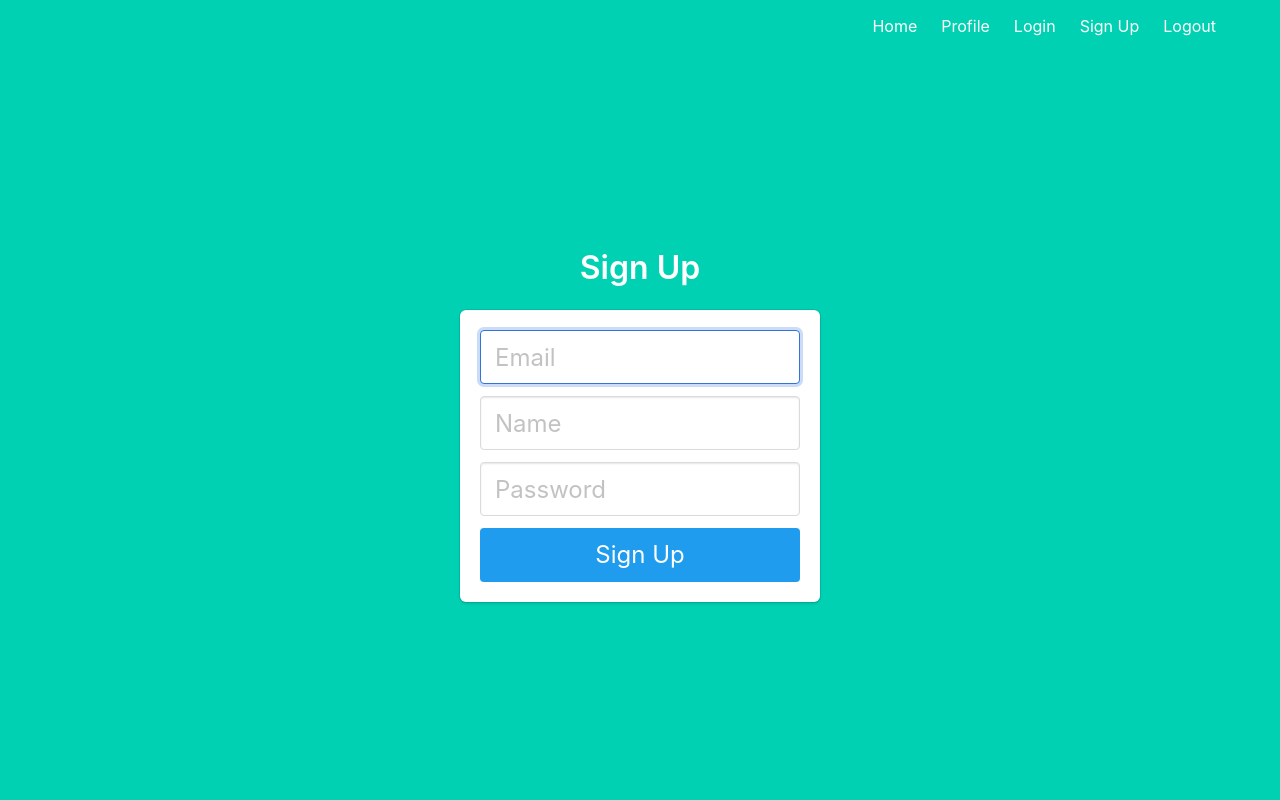
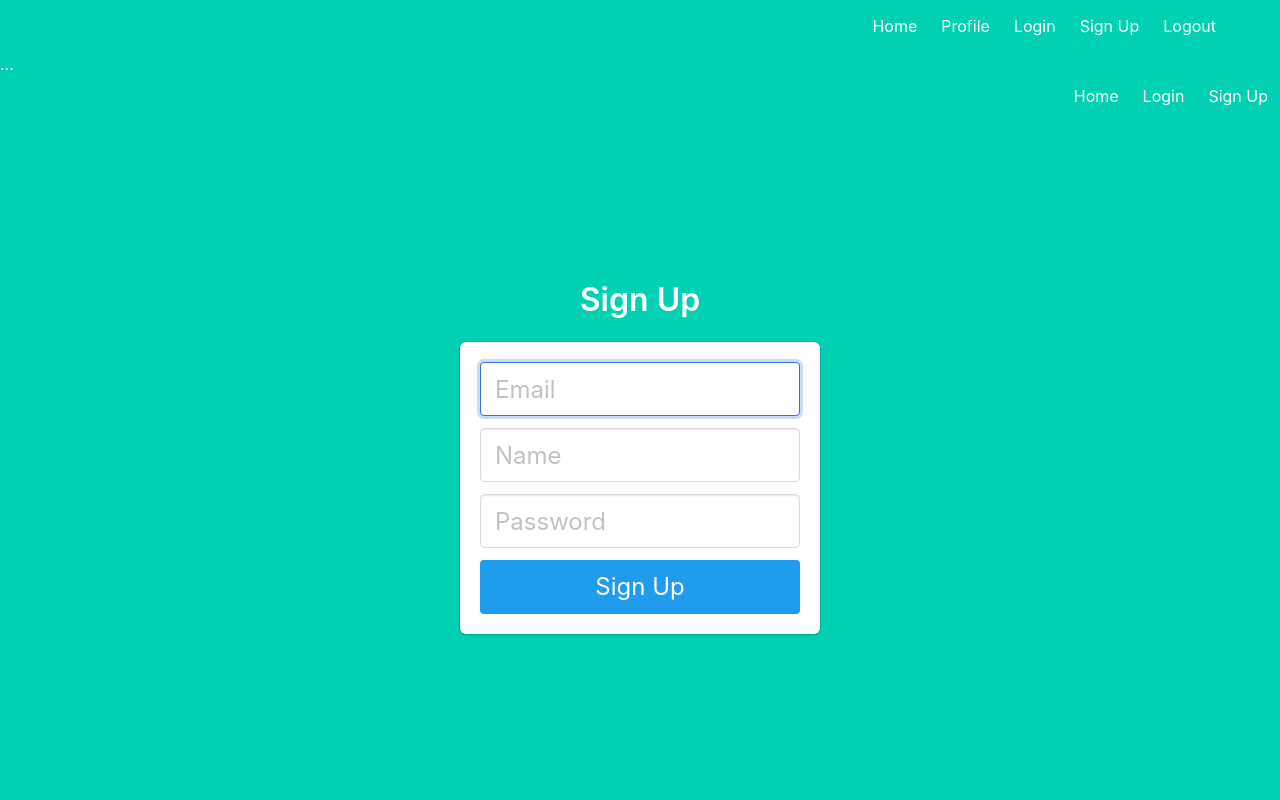
Before and after one commit to blorp999999/WMTGSS_data, a Python web app: template Templates/signup.html in a window 1280 px wide. Run offline with Jinja, Linux system fonts and the light colour scheme; the template is opened without the code that fills it, so the values that code supplies are empty.

Commit message:
Added logout functionality

```diff
--- a/Templates/base.html
+++ b/Templates/base.html
@@ -37,6 +37,30 @@
                 </div>
             </nav>
         </div>
+        ...
+        <div class="navbar-end">
+            <a href="{{ url_for('main.index') }}" class="navbar-item">
+                Home
+            </a>
+            {% if current_user.is_authenticated %}
+            <a href="{{ url_for('main.profile') }}" class="navbar-item">
+                Profile
+            </a>
+            {% endif %}
+            {% if not current_user.is_authenticated %}
+            <a href="{{ url_for('auth.login') }}" class="navbar-item">
+                Login
+            </a>
+            <a href="{{ url_for('auth.signup') }}" class="navbar-item">
+                Sign Up
+            </a>
+            {% endif %}
+            {% if current_user.is_authenticated %}
+            <a href="{{ url_for('auth.logout') }}" class="navbar-item">
+                Logout
+            </a>
+            {% endif %}
+        </div>
 
         <div class="hero-body">
             <div class="container has-text-centered">
```
Also changed, not shown: login.py (+5 -2 lines).
